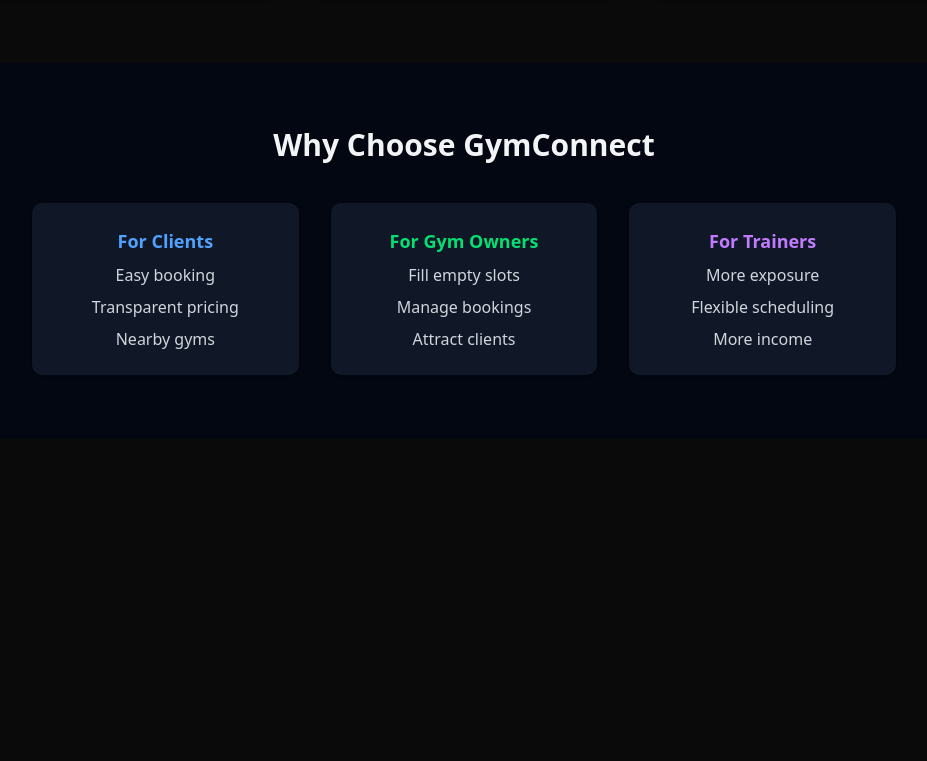
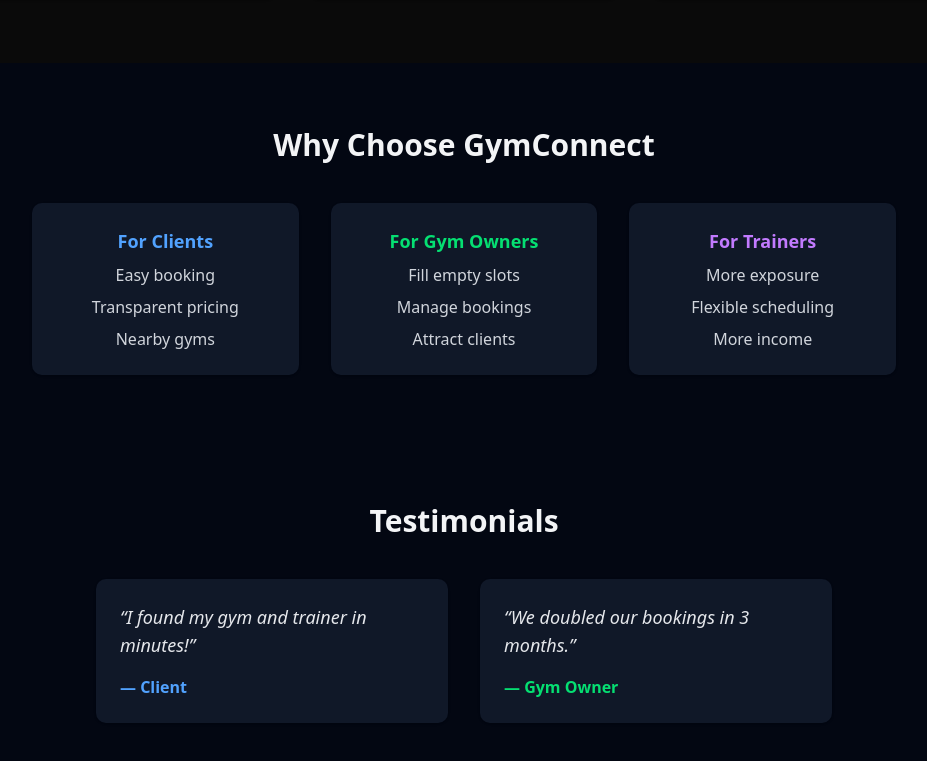
Before and after one commit to Kaleab-Shewangizaw/Gym-connect, a Next.js app: page / in a window 1280 px wide. Shown: the part 2265-3026 px from the top of the page, without its empty margins (176-1103 px from the left). Before the commit the page ends 2704 px from the top, so only its background shows below. Built offline with nearby package versions, Linux system fonts and the light colour scheme.

Commit message:
testimonials section adde

```diff
--- /dev/null
+++ b/src/app/LandingPageSections/Testimonials.tsx
@@ -0,0 +1,25 @@
+export default function TestimonialsSection() {
+  return (
+    <section className="py-16 bg-gray-950 text-gray-100">
+      <div className="max-w-3xl mx-auto px-4">
+        <h2 className="text-3xl font-bold text-center mb-10">Testimonials</h2>
+        <div className="grid grid-cols-1 md:grid-cols-2 gap-8">
+          {/* Client Testimonial */}
+          <div className="bg-gray-900 rounded-lg shadow p-6 flex flex-col justify-center">
+            <p className="text-lg italic mb-4 text-gray-200">
+              “I found my gym and trainer in minutes!”
+            </p>
+            <span className="text-blue-400 font-semibold">— Client</span>
+          </div>
+          {/* Gym Owner Testimonial */}
+          <div className="bg-gray-900 rounded-lg shadow p-6 flex flex-col justify-center">
+            <p className="text-lg italic mb-4 text-gray-200">
+              “We doubled our bookings in 3 months.”
+            </p>
+            <span className="text-green-400 font-semibold">— Gym Owner</span>
+          </div>
+        </div>
+      </div>
+    </section>
+  );
+}
--- a/src/app/page.tsx
+++ b/src/app/page.tsx
@@ -2,6 +2,7 @@ import FeaturedSection from "./LandingPageSections/Featured";
 import HeroSection from "./LandingPageSections/Hero";
 import HowItWorksSection from "./LandingPageSections/HowItWorks";
 import HeroNavbar from "./LandingPageSections/Navbar";
+import TestimonialsSection from "./LandingPageSections/Testimonials";
 import WhyUsSection from "./LandingPageSections/WhyUs";
 
 export default function Home() {
@@ -12,6 +13,7 @@ export default function Home() {
       <HowItWorksSection />
       <FeaturedSection />
       <WhyUsSection />
+      <TestimonialsSection />
     </div>
   );
 }
```
